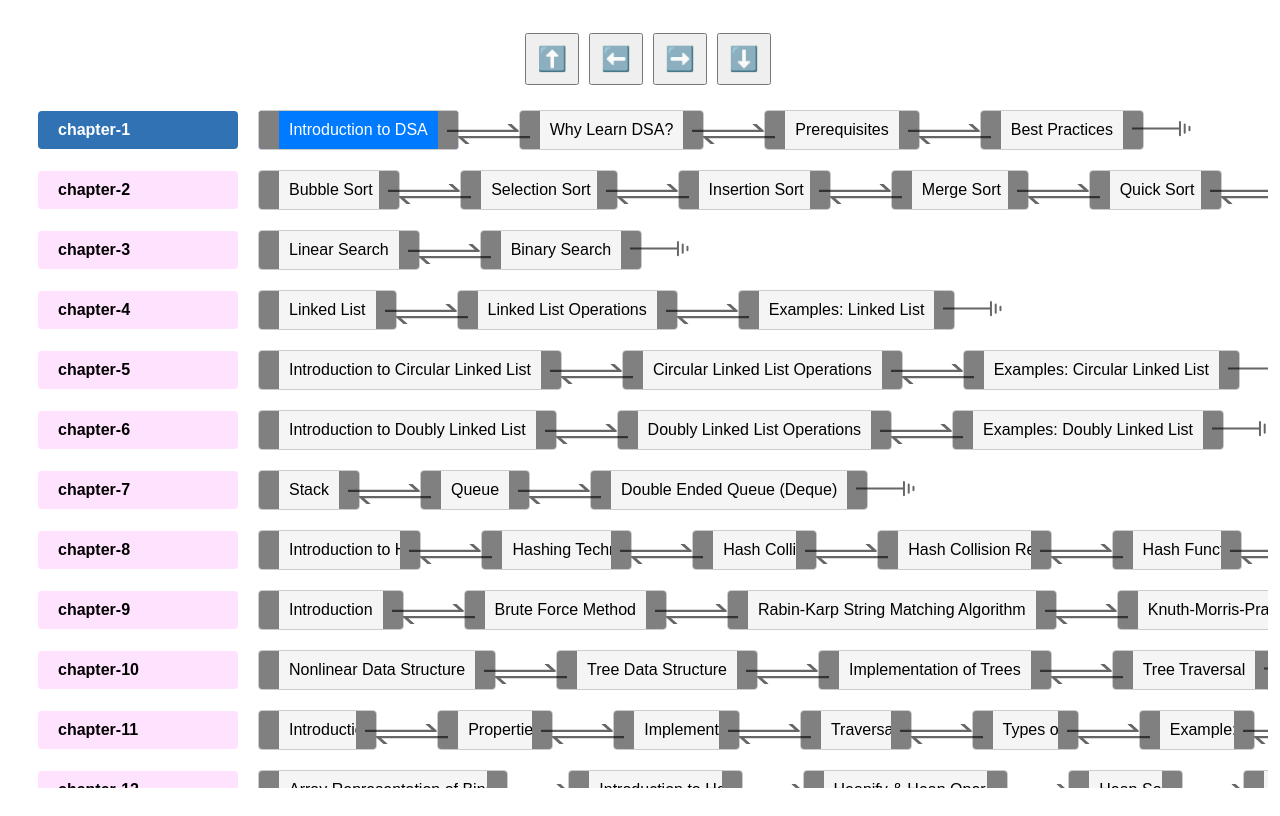
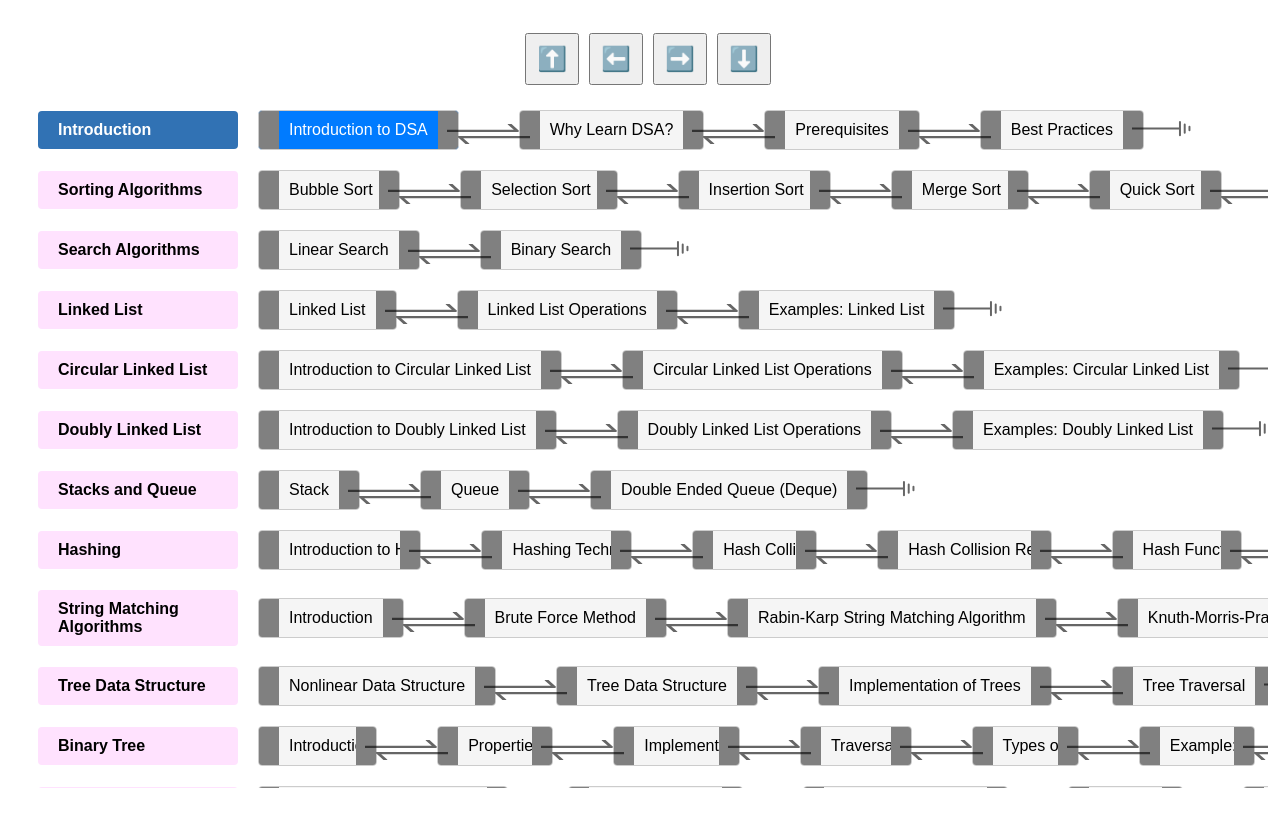
Before and after one commit to pandeysabin/dsa-course-navigation, a React (Create React App) app: page / in a window 1280 px wide. Built offline with nearby package versions, Linux system fonts and the light colour scheme.

Commit message:
add chapter names

```diff
--- a/src/App.js
+++ b/src/App.js
@@ -5,6 +5,7 @@ const App = () => {
   const chapters = [
     {
       id: "chapter-1",
+      name: "Introduction",
       lessons: [
         "Introduction to DSA",
         "Why Learn DSA?",
@@ -14,6 +15,7 @@ const App = () => {
     },
     {
       id: "chapter-2",
+      name: "Sorting Algorithms",
       lessons: [
         "Bubble Sort",
         "Selection Sort",
@@ -25,10 +27,12 @@ const App = () => {
     },
     {
       id: "chapter-3",
+      name: "Search Algorithms",
       lessons: ["Linear Search", "Binary Search"],
     },
     {
       id: "chapter-4",
+      name: "Linked List",
       lessons: [
         "Linked List",
         "Linked List Operations",
@@ -37,6 +41,7 @@ const App = () => {
     },
     {
       id: "chapter-5",
+      name: "Circular Linked List",
       lessons: [
         "Introduction to Circular Linked List",
         "Circular Linked List Operations",
@@ -45,6 +50,7 @@ const App = () => {
     },
     {
       id: "chapter-6",
+      name: "Doubly Linked List",
       lessons: [
         "Introduction to Doubly Linked List",
         "Doubly Linked List Operations",
@@ -53,10 +59,12 @@ const App = () => {
     },
     {
       id: "chapter-7",
+      name: "Stacks and Queue",
       lessons: ["Stack", "Queue", "Double Ended Queue (Deque)"],
     },
     {
       id: "chapter-8",
+      name: "Hashing",
       lessons: [
         "Introduction to Hashing",
         "Hashing Techniques",
@@ -68,6 +76,7 @@ const App = () => {
     },
     {
       id: "chapter-9",
+      name: "String Matching Algorithms",
       lessons: [
         "Introduction",
         "Brute Force Method",
@@ -77,6 +86,7 @@ const App = () => {
     },
     {
       id: "chapter-10",
+      name: "Tree Data Structure",
       lessons: [
         "Nonlinear Data Structure",
         "Tree Data Structure",
@@ -86,6 +96,7 @@ const App = () => {
     },
     {
       id: "chapter-11",
+      name: "Binary Tree",
       lessons: [
         "Introduction to Binary Trees",
         "Properties of Binary Trees",
@@ -98,6 +109,7 @@ const App = () => {
     },
     {
       id: "chapter-12",
+      name: "Heaps",
       lessons: [
         "Array Representation of Binary Tree",
         "Introduction to Heaps",
@@ -108,6 +120,7 @@ const App = () => {
     },
     {
       id: "chapter-13",
+      name: "Greedy Algorithms",
       lessons: [
         "Introduction to Greedy Algorithms",
         "Classroom Scheduling Problem",
@@ -118,6 +131,7 @@ const App = () => {
     },
     {
       id: "chapter-14",
+      name: "Graph Data Structure",
       lessons: [
         "Graph Data Structure",
         "Graph Terminologies",
@@ -129,6 +143,7 @@ const App = () => {
     },
     {
       id: "chapter-15",
+      name: "Relationships in a Graph",
       lessons: [
         "Graph Connectivity",
         "Touring a Graph",
@@ -138,6 +153,7 @@ const App = () => {
     },
     {
       id: "chapter-16",
+      name: "Graph Based Algorithms",
       lessons: [
         "Graph Based Algorithms",
         "Topological Sorting",
@@ -150,6 +166,7 @@ const App = () => {
     },
     {
       id: "chapter-17",
+      name: "Sorting (II)",
       lessons: [
         "Additional Sorting Techniques",
         "Bucket Sort",
@@ -159,6 +176,7 @@ const App = () => {
     },
     {
       id: "chapter-18",
+      name: "Balanced Trees",
       lessons: [
         "Introduction to Balanced Trees",
         "AVL Trees",
@@ -167,6 +185,7 @@ const App = () => {
     },
     {
       id: "chapter-19",
+      name: "What's Next?",
       lessons: ["What's Next?"],
     },
   ];
@@ -298,7 +317,7 @@ const App = () => {
                 className={`chapter-name ${currentChapterClassName} ${classSelectedName}`}
                 ref={isTheChapterSelected ? selectedChapterRef : null}
               >
-                {chapter.id}
+                {chapter.name}
               </h4>
 
               <div className="lessons">
```
